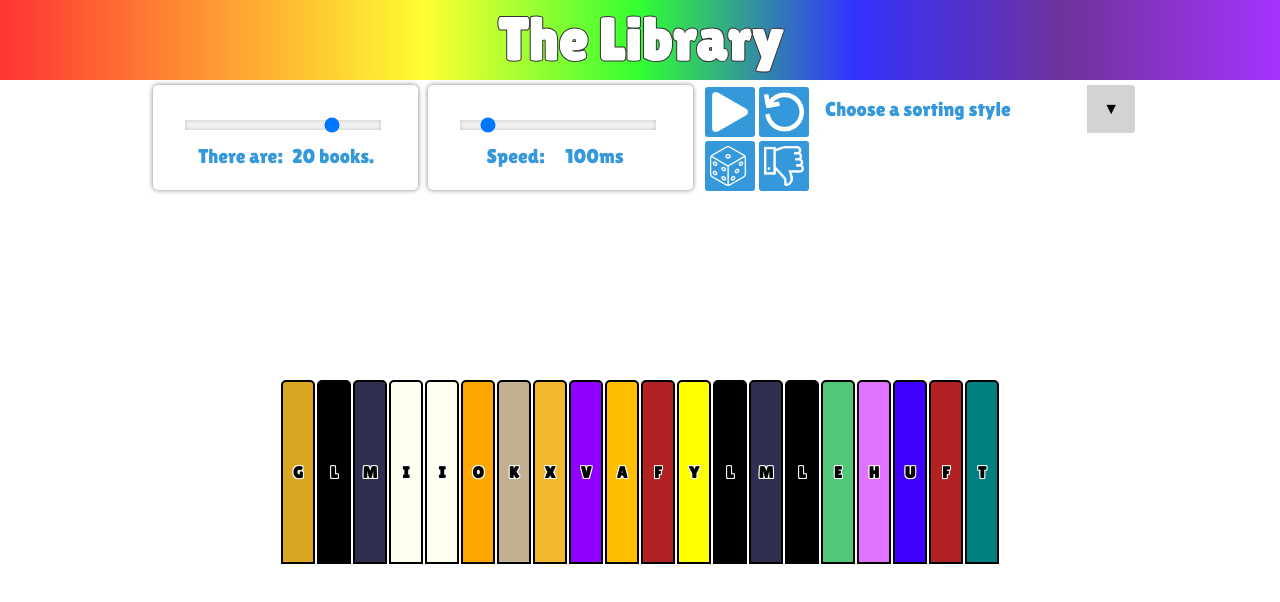
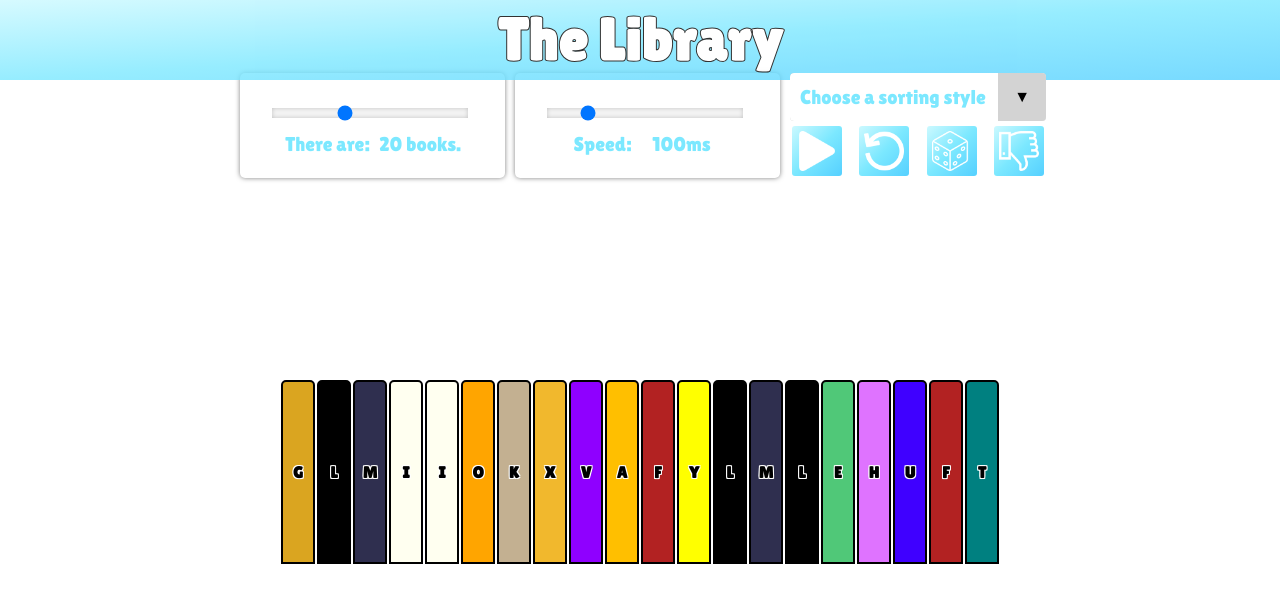
Before and after one commit to tpSpace/Algorithms-Visualizer, a website with bundled scripts: page index.html in a window 1280 px wide. Built offline with nearby package versions, Linux system fonts and the light colour scheme.

Commit message:
change color theme, change button placement, increase number of books to 50, adjust time gap to allow from 10ms to 500ms with the step of 10ms

```diff
--- a/index.html
+++ b/index.html
@@ -18,7 +18,7 @@
     <div class="button_container">
       <div class="box">
         <div class="slider" id="slider_books">
-          <input id="number_book_input" type="Range" min="3" max="25" value="20">
+          <input id="number_book_input" type="Range" min="3" max="50" value="20">
         </div>
         <div class="content" id="content_book_slider">
           <label for="number_book_input">There are: </label>
@@ -27,7 +27,7 @@
       </div>
       <div class="box">
         <div class="slider" id="slider_time">
-          <input id="time_input"type="Range" min="50" max="500" value="100" step="50" >
+          <input id="time_input"type="Range" min="10" max="500" value="100" step="10" >
         </div>
         <div class="content" id="content_time_slider">
           <label for="time_input">Speed: </label>
@@ -35,15 +35,25 @@
         </div>
       </div>
       <div class="button-box">
-        <div class="buttons-top">
+        <div id="above-buttons">
+          <div class="select">
+            <select name="format" id="format">
+               <option selected disabled>Choose a sorting style</option>
+               <option value="bubble">Bubble Sort</option>
+               <option value="insertion">Insertion Sort</option>
+               <option value="merge">Merge Sort</option>
+               <option value="quick">Quick Sort</option>
+               <option value="selection">Selection Sort</option>
+            </select>
+         </div>
+        </div>
+        <div id="below-buttons">
           <button data-tooltip="Go" id="go-button">
             <img src="./icons/go-button.png" alt="Go">
           </button>
           <button data-tooltip="Reset" id="reset-button">
             <img src="./icons/reset-button.png" alt="Reset">
           </button>
-        </div>
-        <div class="buttons-bottom">
           <button data-tooltip="Random" id="random-button">
             <img src="./icons/random-button.png" alt="Random">
           </button>
@@ -52,16 +62,7 @@
           </button>
         </div>
       </div>
-      <div class="select">
-        <select name="format" id="format">
-           <option selected disabled>Choose a sorting style</option>
-           <option value="bubble">Bubble Sort</option>
-           <option value="insertion">Insertion Sort</option>
-           <option value="merge">Merge Sort</option>
-           <option value="quick">Quick Sort</option>
-           <option value="selection">Selection Sort</option>
-        </select>
-     </div>
+
     </div>
     <div class="canvas">
       <div class="container">
--- a/style/background.css
+++ b/style/background.css
@@ -11,7 +11,7 @@ body{
 }
 
 header{
-    background: linear-gradient(to right, #FF0000, #FF7F00, #FFFF00, #00FF00, #0000FF, #4B0082, #8F00FF);
+    background: linear-gradient(to bottom right, #ccf9ff, #7ce8ff, #55d0ff);
     height: 10vh;
     font-family: 'Lilita One', serif;
     color: white;
@@ -30,6 +30,10 @@ header{
 }
 main{
     height: 85vh;
+    width: 100%;
+    position: relative;
+    align-items: center;
+    justify-content: center;
 }
 
 footer{
@@ -47,10 +51,13 @@ footer{
     margin-left: 1vh;
     display: flex;
     gap: 10px;
+    align-items: center;
+    justify-content: center;
 }
 
 #bookshelf_container, #augmented_container{
     height: 25vh;
+    width: 100%;
     display: flex;
     align-items: flex-end;
     justify-content: center;
--- a/style/canvas.css
+++ b/style/canvas.css
@@ -11,3 +11,7 @@
   font-weight: bold;
   text-shadow: -1px -1px 0 white, 1px -1px 0 white, -1px 1px 0 white, 1px 1px 0 white;
 }
+
+.canvas{
+  width: 100%;
+}
--- a/style/control.css
+++ b/style/control.css
@@ -9,7 +9,7 @@ body{
 }
 
 button {
-  background: #3498db;
+  background: linear-gradient(to bottom right, #ccf9ff, #7ce8ff, #55d0ff);
   width: 50px;
   height: 50px;
   padding: 10px 15px;
@@ -37,14 +37,14 @@ button:hover {
 
 .button-box{
   position: relative;
-  width: 100px;
   margin-right: 2px;
   z-index: 1;
 }
 
-.button-box .buttons-top,
-.button-box .buttons-bottom{
+.button-box #below-buttons{
   display: flex;
+  justify-content: space-between;
+  margin-top: 3px;
 
 }
 
@@ -61,7 +61,7 @@ button:hover {
 .box .content{
   font-size: 20px;
   font-weight: 300;
-  color: #3498db;
+  color: #7ce8ff;
   display: flex;
   justify-content: center;
 }
@@ -94,7 +94,7 @@ select {
   -ms-appearance: none;
   appearance: none;
   outline: 0;
-  border: 0!important;
+  border: 0;
   background: #ffffff;
   background-image: none;
   padding: 20px 20px 30px 30px;
@@ -106,7 +106,7 @@ select {
   align-items: center;
   font-size: 20px;
   font-weight: 300;
-  color: #3498db;
+  color: #7ce8ff;
 }
 
 select::-ms-expand {
@@ -116,7 +116,7 @@ select::-ms-expand {
 .select {
   position: relative;
   display: flex;
-  width: 20em;
+  width: 16em;
   height: 3em;
   line-height: 3;
   background: #D3D3D3;
@@ -135,7 +135,7 @@ select::-ms-expand {
   transition:.25s all ease;
 }
 .select:hover::after {
-  color: #3498db;
+  color: #7ce8ff;
 }
 
 label{
--- a/style/tooltip.css
+++ b/style/tooltip.css
@@ -18,7 +18,7 @@
 /* Position tooltip above the element */
 [data-tooltip]:before {
   position: absolute;
-  bottom: -80%;
+  bottom: -100%;
   padding: 7px;
   width: 60px;
   -webkit-border-radius: 3px;
@@ -26,7 +26,7 @@
   border-radius: 3px;
   background-color: #ffffff;
   background-color: hsla(0, 0%, 100%, 0.9);
-  color: #3498db;
+  color: #7ce8ff;
   content: attr(data-tooltip);
   text-align: center;
   font-size: 14px;
```
